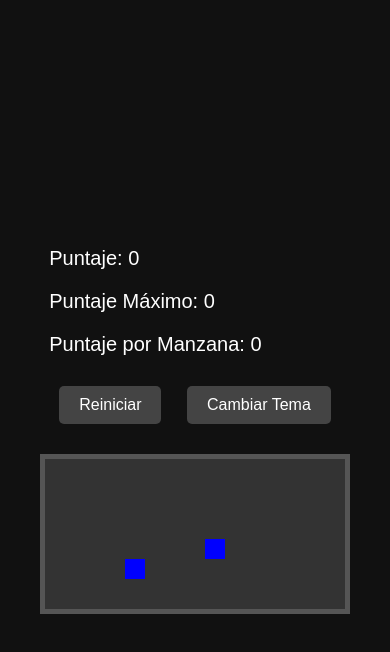
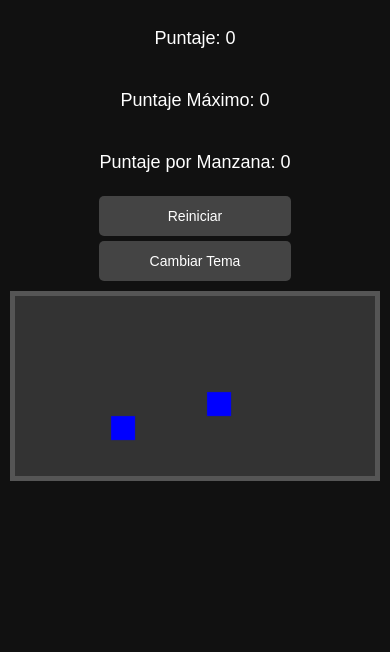
Before and after one commit to pinlozanodx/juevo-moviles, a plain HTML site: page index.html in a window 390 px wide. Drawn offline with Linux system fonts and the light colour scheme.

Commit message:
Update style.css

```diff
--- a/style.css
+++ b/style.css
@@ -1,33 +1,47 @@
-/* Tema por defecto (Oscuro) */
 body {
     background-color: #111;
     color: white;
     font-family: 'Arial', sans-serif;
     display: flex;
+    flex-direction: column;
+    align-items: center;
+    height: 100vh;
+    margin: 0;
+    padding: 10px;
+}
+
+.game-container {
+    display: flex;
     justify-content: center;
     align-items: center;
-    flex-direction: column;
-    height: 100vh;
-    margin: 0;
+    width: 100%;
+    max-width: 600px;
+    overflow: hidden;
 }
 
 #gameCanvas {
+    width: 100%;
+    height: auto;
     background-color: #333;
     border: 5px solid #555;
 }
 
 .scoreboard {
-    font-size: 20px;
-    margin-bottom: 20px;
+    display: flex;
+    flex-wrap: wrap;
+    justify-content: center;
+    gap: 10px;
+    font-size: 18px;
+    text-align: center;
+    margin-bottom: 10px;
 }
 
 button {
     background-color: #444;
     color: white;
     border: none;
-    padding: 10px 20px;
+    padding: 12px 16px;
     cursor: pointer;
-    margin: 10px;
     font-size: 16px;
     border-radius: 5px;
 }
@@ -36,7 +50,18 @@ button:hover {
     background-color: #555;
 }
 
-/* Tema Neón */
+@media (max-width: 600px) {
+    .scoreboard {
+        flex-direction: column;
+        gap: 5px;
+    }
+
+    button {
+        width: 100%;
+        font-size: 14px;
+    }
+}
+
 body.neon {
     background-color: #0a0a0a;
 }
```
